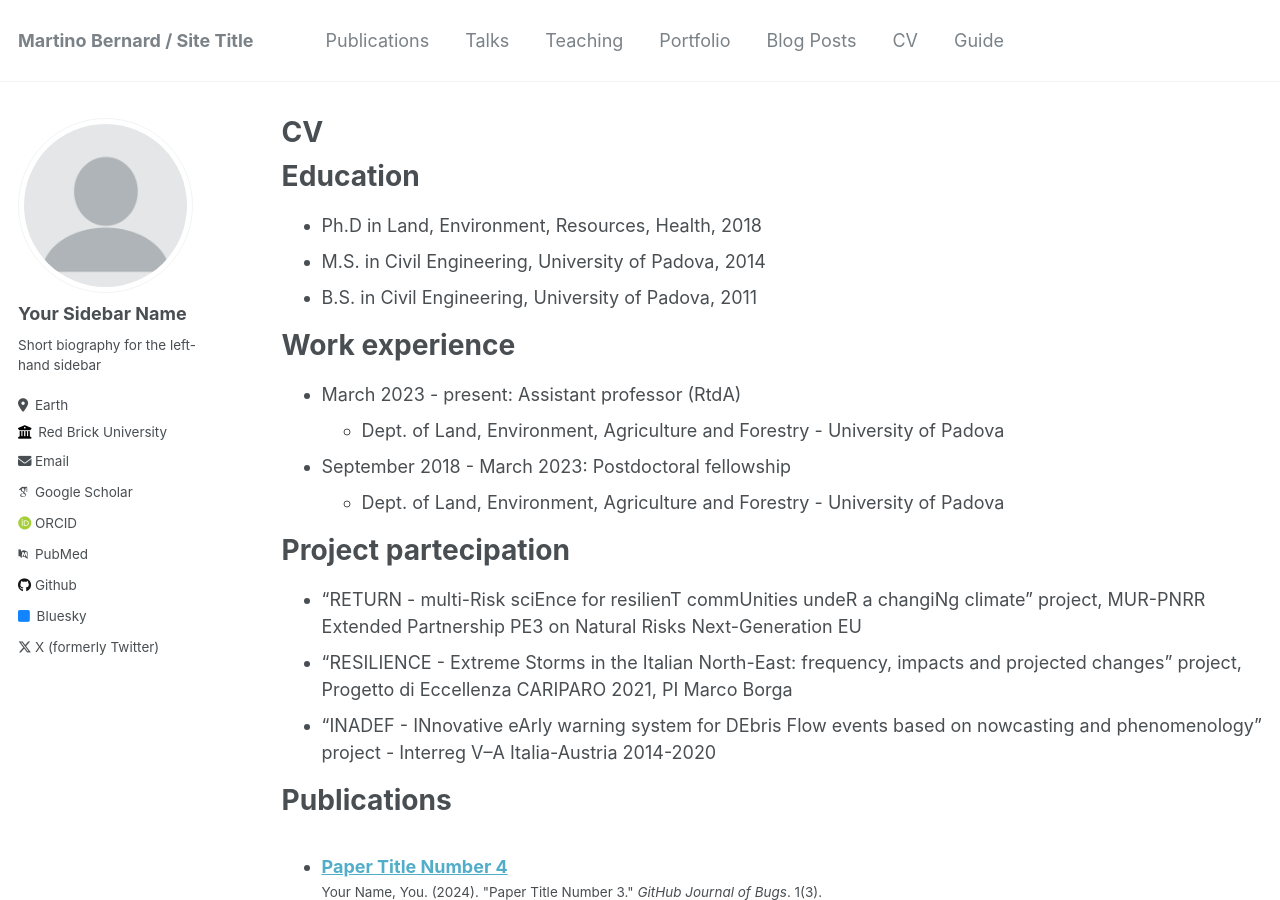
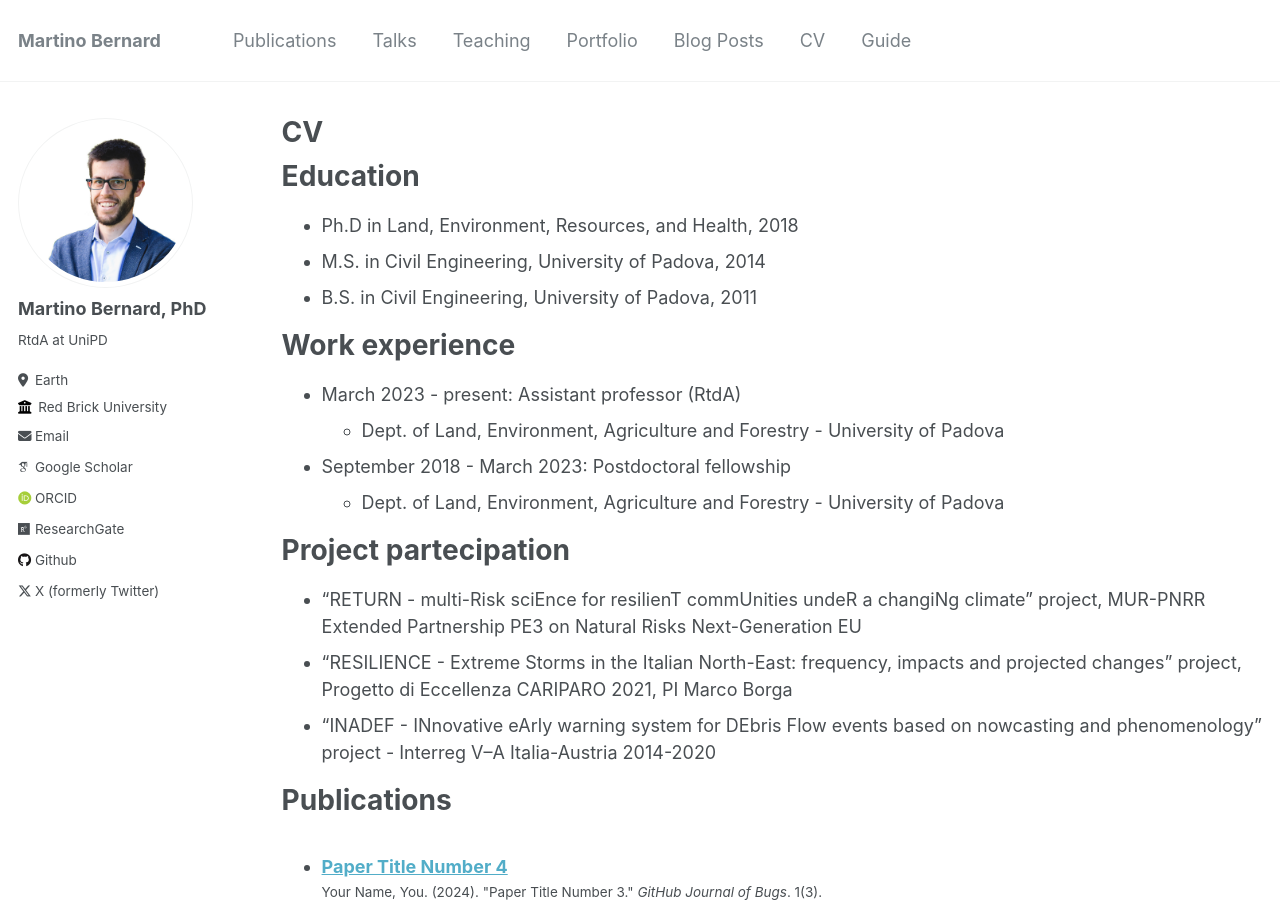
Before and after one commit to martinobernard/martinobernard.github.io, a Jekyll site: the page built from _pages/cv.md, in a window 1280 px wide and 900 px high. Built offline with Jekyll 4.4.1, drawn with Linux system fonts in a browser that asks for light colours; some web fonts are replaced.

Commit message:
Aggiornamento complessivo

```diff
--- a/_config.yml
+++ b/_config.yml
@@ -8,11 +8,11 @@
 
 # Basic Site Settings
 locale                   : "en-US"
-title                    : "Martino Bernard / Site Title"
+title                    : "Martino Bernard"
 title_separator          : "-"
 name                     : &name "Martino Bernard"
-description              : &description "personal description"
-url                      : https://academicpages.github.io # the base hostname & protocol for your site e.g. "https://mmistakes.github.io"
+description              : &description "RtdA at UniPD"
+url                      : https://martinobernard.github.io # the base hostname & protocol for your site e.g. "https://mmistakes.github.io"
 baseurl                  : "" # the subpath of your site, e.g. "/blog"
 repository               : "academicpages/academicpages.github.io"
 
@@ -21,10 +21,10 @@ repository               : "academicpages/academicpages.github.io"
 #               Additional customization can be done by editing /_includes/author-profile.html
 author:
   # Biographic information
-  avatar           : "profile.png"
-  name             : "Your Sidebar Name"
+  avatar           : "FotoBernard.jpg"
+  name             : "Martino Bernard, PhD"
   pronouns         : # example: "she/her"
-  bio              : "Short biography for the left-hand sidebar"
+  bio              : "RtdA at UniPD"
   location         : "Earth"
   employer         : "Red Brick University"
   uri              : # URL
@@ -32,11 +32,11 @@ author:
 
   # Academic websites
   arxiv            : # URL - Update with the correct link to your profile
-  googlescholar    : "https://scholar.google.com/citations?user=PS_CX0AAAAAJ"
+  googlescholar    : "https://scholar.google.com/citations?user=-rGR1qEAAAAJ"
   impactstory      : # URL
-  orcid            : "http://orcid.org/yourorcidurl"
-  pubmed           : "https://www.ncbi.nlm.nih.gov/pubmed/?term=john+snow"
-  researchgate     : # URL
+  orcid            : "https://orcid.org/0000-0001-8173-8805"
+  pubmed           : # "https://www.ncbi.nlm.nih.gov/pubmed/?term=john+snow"
+  researchgate     : "https://www.researchgate.net/profile/Martino-Bernard"
 
   # Repositories and software development
   bitbucket        : # Username - Update with your username on the site
@@ -47,7 +47,7 @@ author:
   stackoverflow    : # User number or user number and name (i.e., use "1" or "1/jeff-atwood")
 
   # Social media
-  bluesky          : "bsky.app" # Replace this with you Bluesky username
+  bluesky          : #"bsky.app" # Replace this with you Bluesky username
   facebook         : # Username
   flickr           : # Username
   foursquare       : # Username
--- a/_pages/cv.md
+++ b/_pages/cv.md
@@ -11,7 +11,7 @@ redirect_from:
 
 Education
 ======
-* Ph.D in Land, Environment, Resources, Health, 2018
+* Ph.D in Land, Environment, Resources, and Health, 2018
 * M.S. in Civil Engineering, University of Padova, 2014
 * B.S. in Civil Engineering, University of Padova, 2011
 
```
Also changed, not shown: _data/navigation.yml (+7 -7 lines).
